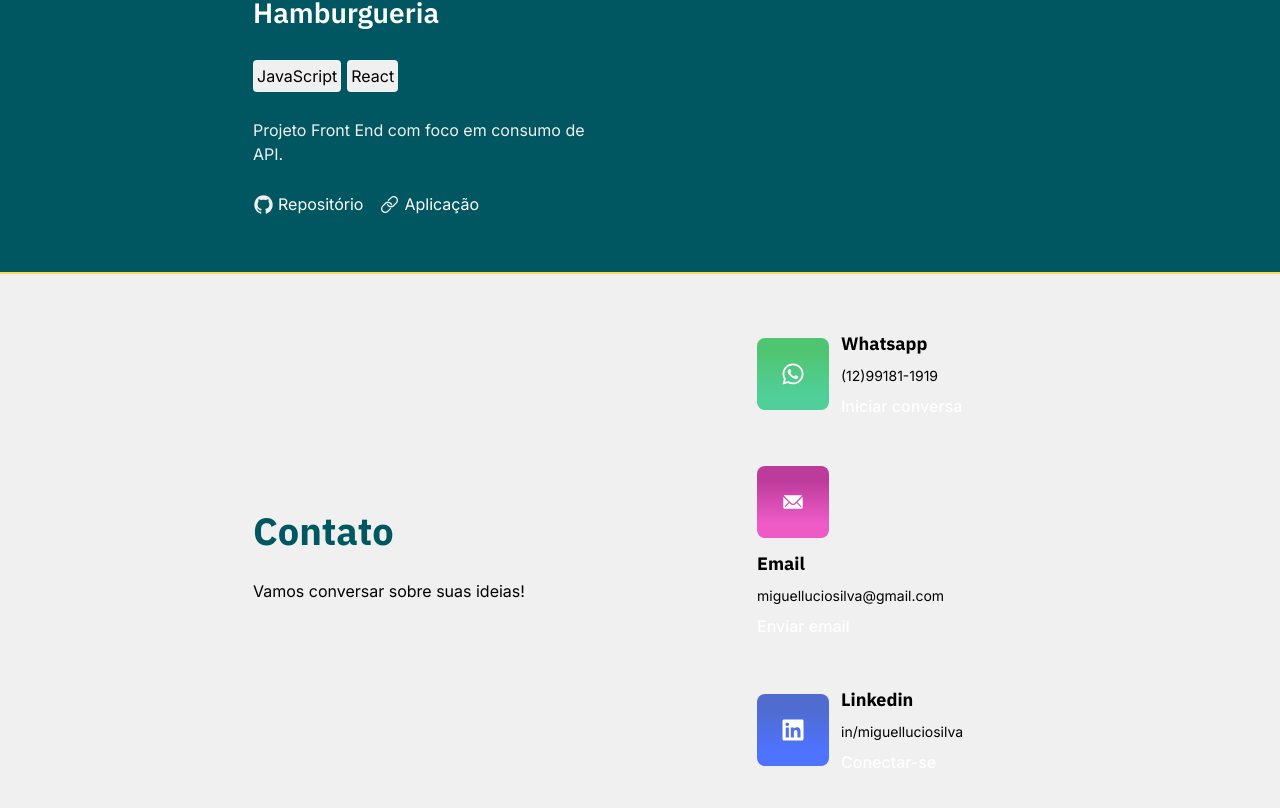
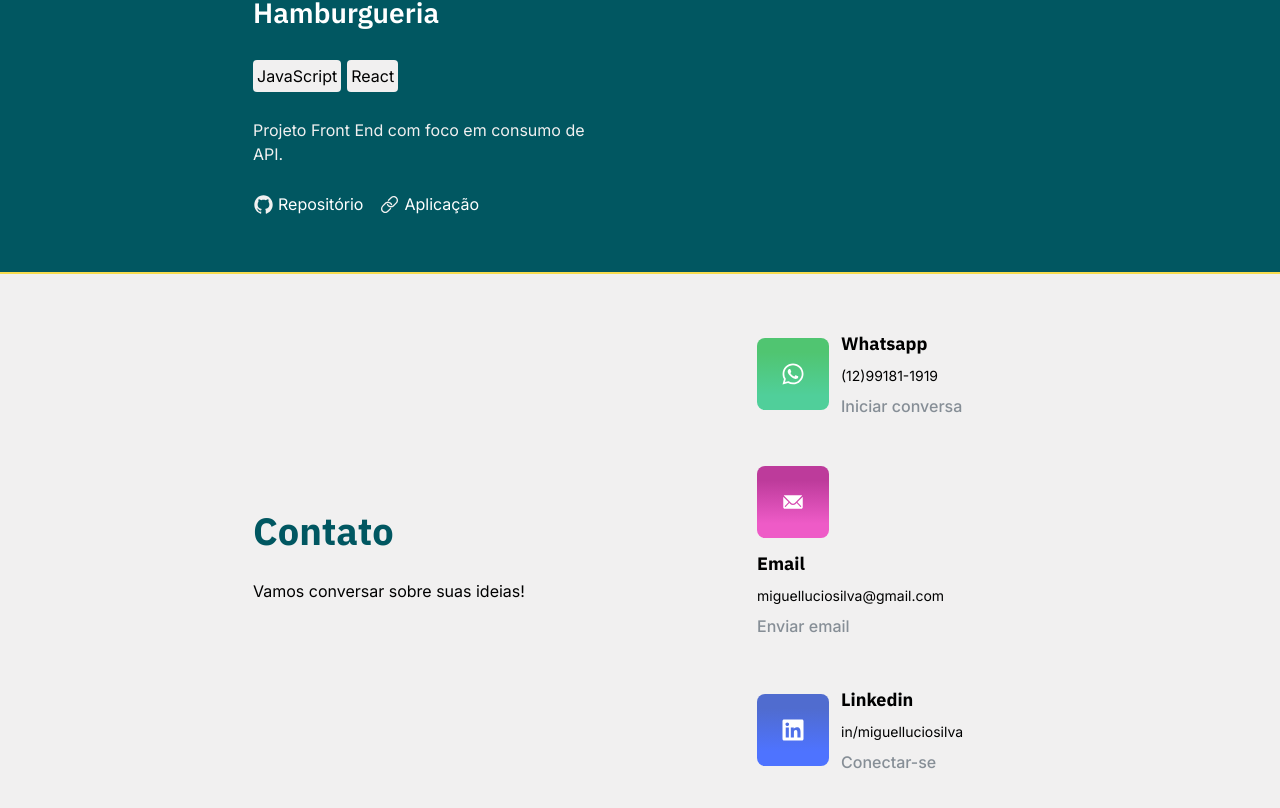
Before and after one commit to Miguel-Lucio/portfolio_Miguel-Lucio, a React (Vite) app: page / in a window 1280 px wide. Shown: the part 1509-2317 px from the top of the page. Built offline with nearby package versions, Linux system fonts and the light colour scheme.

Commit message:
feat: grey color

```diff
--- a/src/styles/typography.scss
+++ b/src/styles/typography.scss
@@ -80,4 +80,7 @@
   &.green {
     color: var(--green);
   }
+  &.grey {
+    color: var(--grey);
+  }
 }
```
